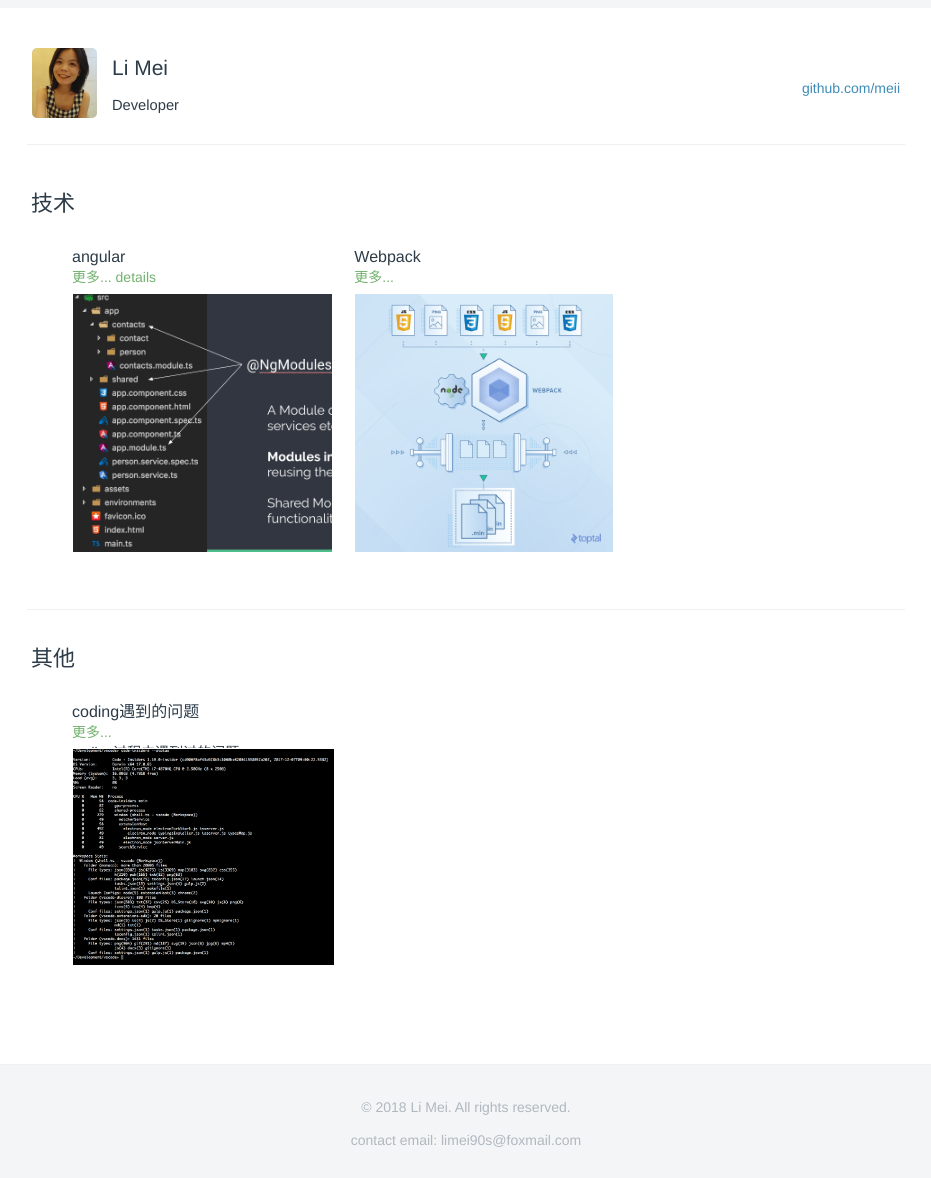
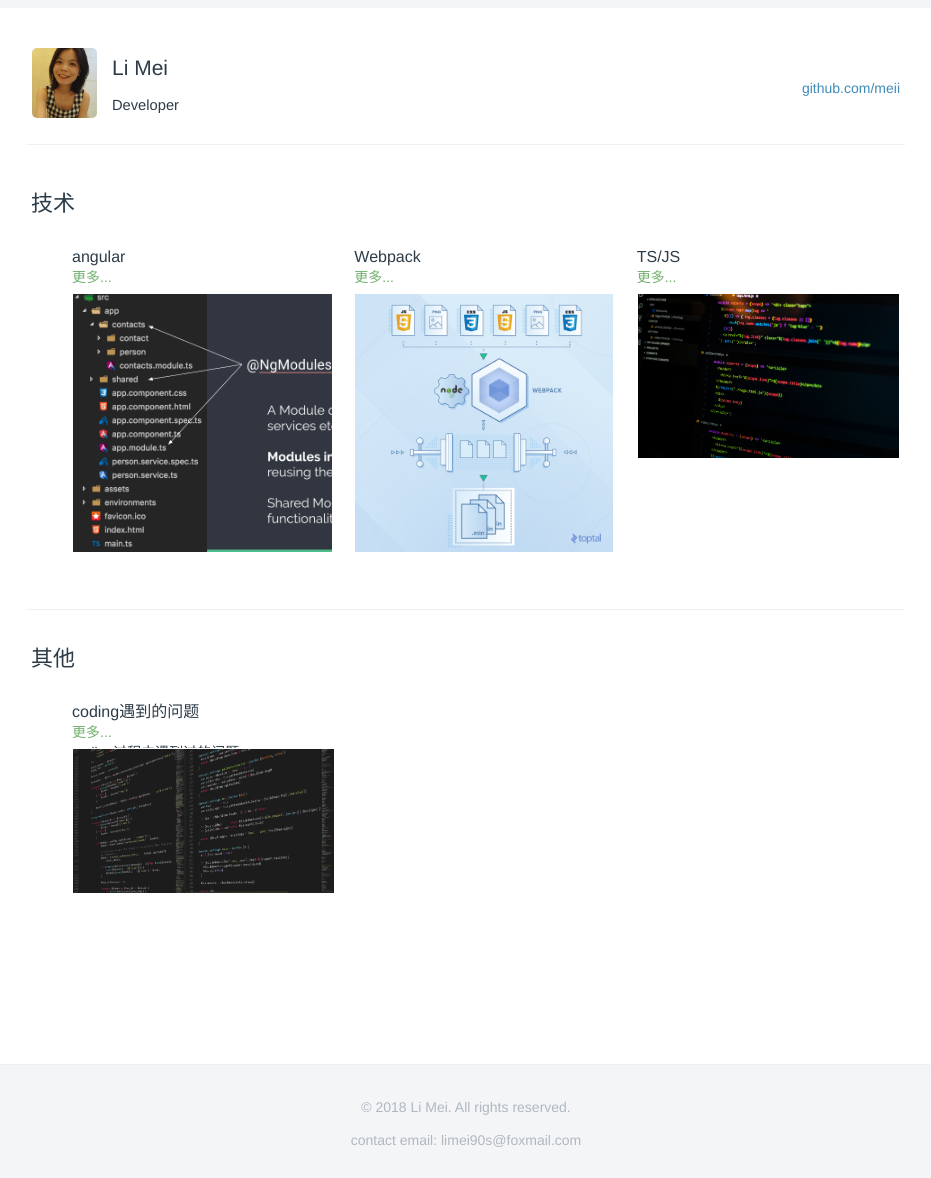
Before and after one commit to LiMeii/LiMeii.github.io, a Jekyll site: the page built from index.html, in a window 1280 px wide. Shown: the whole page, without its empty margins (182-1113 px from the left). Built offline with Jekyll 4.4.1, drawn with Linux system fonts in a browser that asks for light colours.

Commit message:
update index

```diff
--- a/index.html
+++ b/index.html
@@ -32,7 +32,6 @@
                                 <span class="menu-item-name">angular</span>
                                 <span class="menu-item-price"><a style="text-decoration: none;" href="https://github.com/meii"
                                         target="_blank">更多...
-                                        details
                                     </a></span>
                                 <p class="menu-item-description">所有关于angular的文章都在这</p>
                             </div>
@@ -50,6 +49,18 @@
                             </div>
                             <div class="menu-item-image has-meta-content">
                                 <img src="/assets/webpack.png">
+                            </div>
+                        </li>
+                        <li class="menu-item">
+                            <div class="menu-item-info">
+                                <span class="menu-item-name">TS/JS</span>
+                                <span class="menu-item-price"><a style="text-decoration: none;" href="/2018/09/24/webpack-learning.html"
+                                        target="_blank">
+                                        更多...</a></span>
+                                <p class="menu-item-description">所有关于TS/JS理解的文章都在这</p>
+                            </div>
+                            <div class="menu-item-image has-meta-content">
+                                <img src="/assets/js.jpg">
                             </div>
                         </li>
                         <!-- <li class="menu-item">
@@ -113,7 +124,7 @@
                                     </a></span>coding过程中遇到过的问题</p>
                             </div>
                             <div class="menu-item-image has-meta-content">
-                                <img src="/assets/others.png">
+                                <img src="/assets/others.jpg">
                             </div>
                         </li>
                     </ol>
```
Also changed, not shown: assets/js.jpg (added), assets/others.jpg (added).
